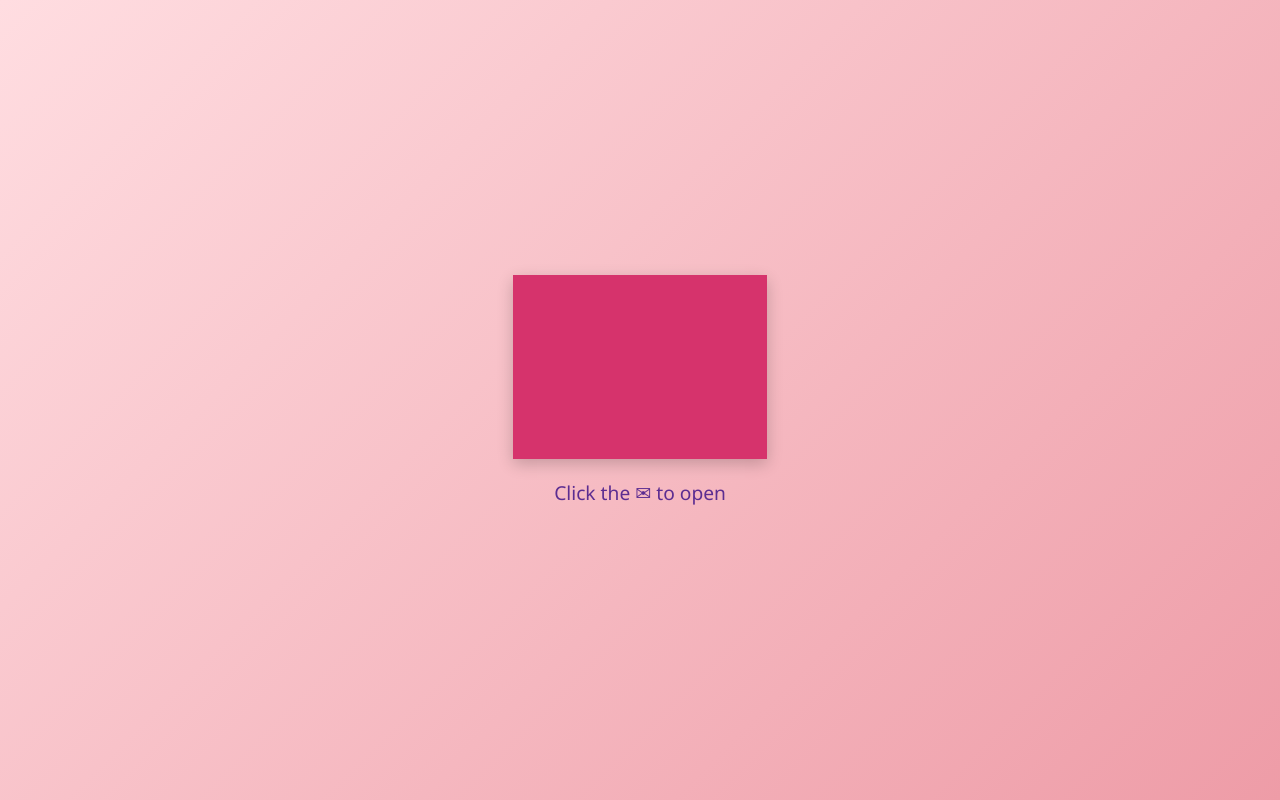
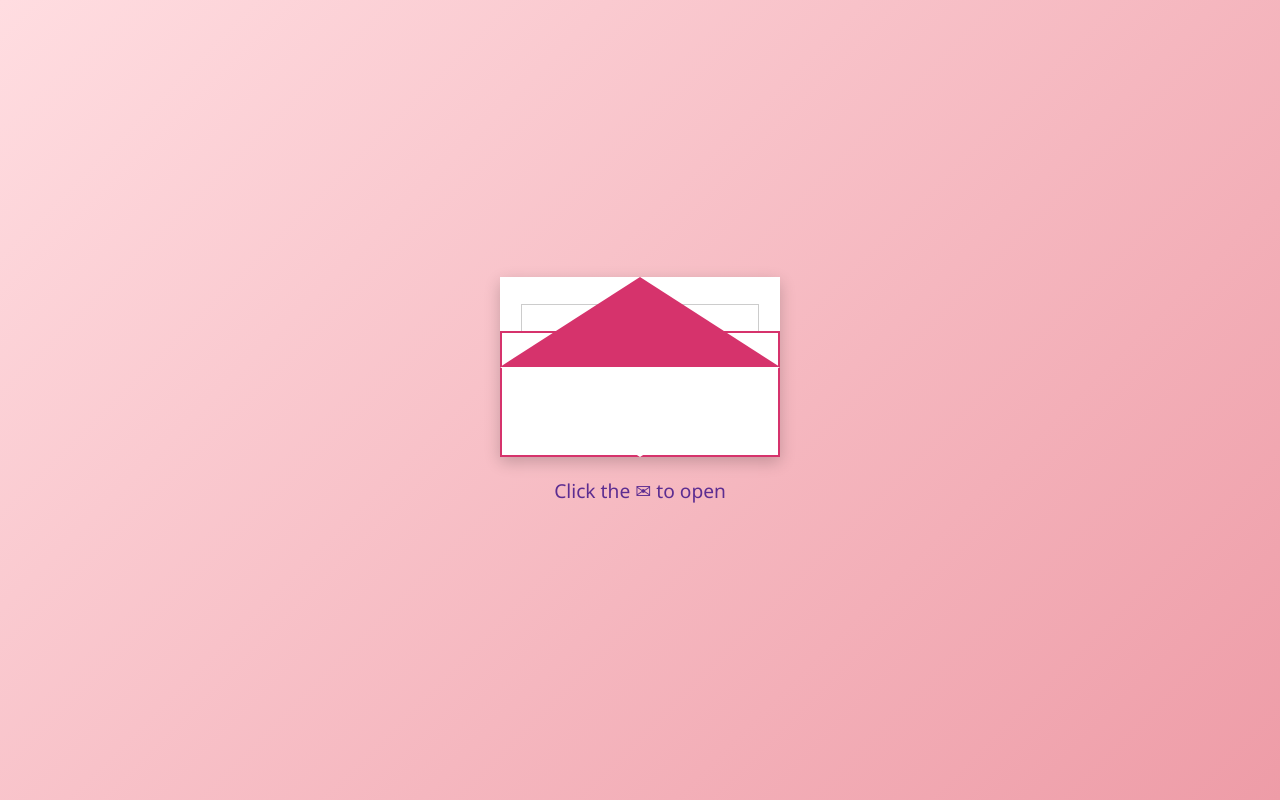
Before and after one commit to SosKicap/dinner-invite, a plain HTML site: page index.html in a window 1280 px wide. Drawn offline with Linux system fonts and the light colour scheme.

Commit message:
Enhance envelope design and letter positioning in invitation card

```diff
--- a/style.css
+++ b/style.css
@@ -21,49 +21,88 @@ body, html {
 }
 
 /* Envelope */
+/* Envelope */
 .envelope {
   position: relative;
-  width: 250px;
+  width: 280px;
   height: 180px;
   background: #fff;
-  border: 2px solid #d6336c;
   cursor: pointer;
-  overflow: hidden;
+  perspective: 1000px;
   box-shadow: 0 5px 15px rgba(0,0,0,0.2);
-  transform-style: preserve-3d;
 }
 
+/* Envelope body */
+.envelope::before {
+  content: "";
+  position: absolute;
+  bottom: 0;
+  left: 0;
+  width: 100%;
+  height: 70%;
+  background: #fff;
+  border: 2px solid #d6336c;
+  box-sizing: border-box;
+  z-index: 1;
+}
+
+/* Bottom triangle (flap base) */
+.envelope::after {
+  content: "";
+  position: absolute;
+  bottom: 0;
+  left: 0;
+  width: 0;
+  height: 0;
+  border-left: 140px solid transparent;
+  border-right: 140px solid transparent;
+  border-top: 90px solid #fff;
+  z-index: 2;
+}
+
+/* Top flap */
 .flap {
   position: absolute;
   top: 0;
   left: 0;
-  width: 100%;
-  height: 100%;
-  background: #d6336c;
+  width: 0;
+  height: 0;
+  border-left: 140px solid transparent;
+  border-right: 140px solid transparent;
+  border-bottom: 90px solid #d6336c;
   transform-origin: top;
-  transform: rotateX(0deg);
   transition: transform 1s ease;
-  z-index: 2;
+  z-index: 3;
 }
 
 .envelope.open .flap {
   transform: rotateX(-180deg);
 }
 
+/* Letter inside */
 .letter {
   position: absolute;
-  bottom: -100%;
-  width: 100%;
-  height: 100%;
+  top: 50%;
+  left: 50%;
+  transform: translate(-50%, -50%);
+  width: 85%;
+  height: 70%;
   background: #fff;
+  border: 1px solid #ccc;
   display: flex;
   justify-content: center;
   align-items: center;
-  transition: bottom 1s ease;
+  text-align: center;
+  font-weight: bold;
+  font-size: 1.1em;
+  padding: 10px;
+  box-sizing: border-box;
+  transition: top 1s ease;
+  z-index: 0;
 }
 
 .envelope.open .letter {
-  bottom: 0;
+  top: 20%;
 }
 
 .click-text {
```
